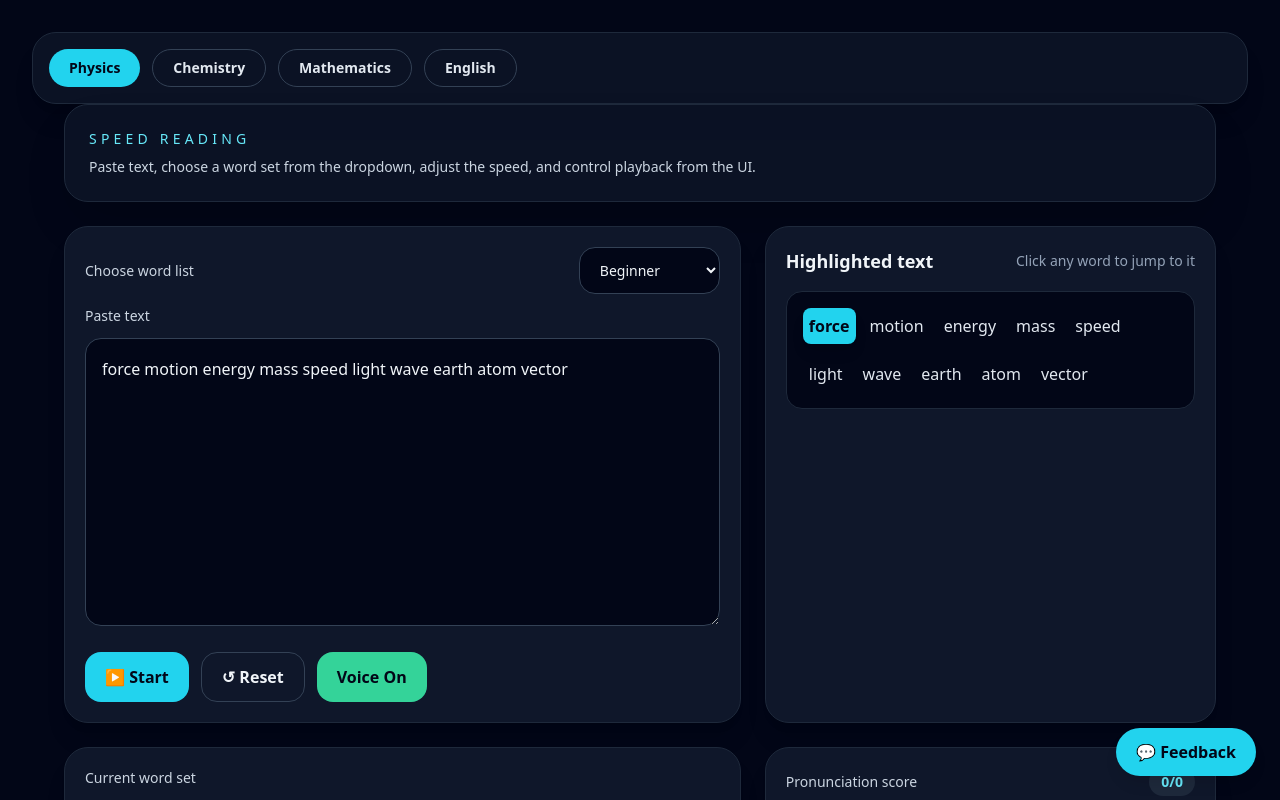
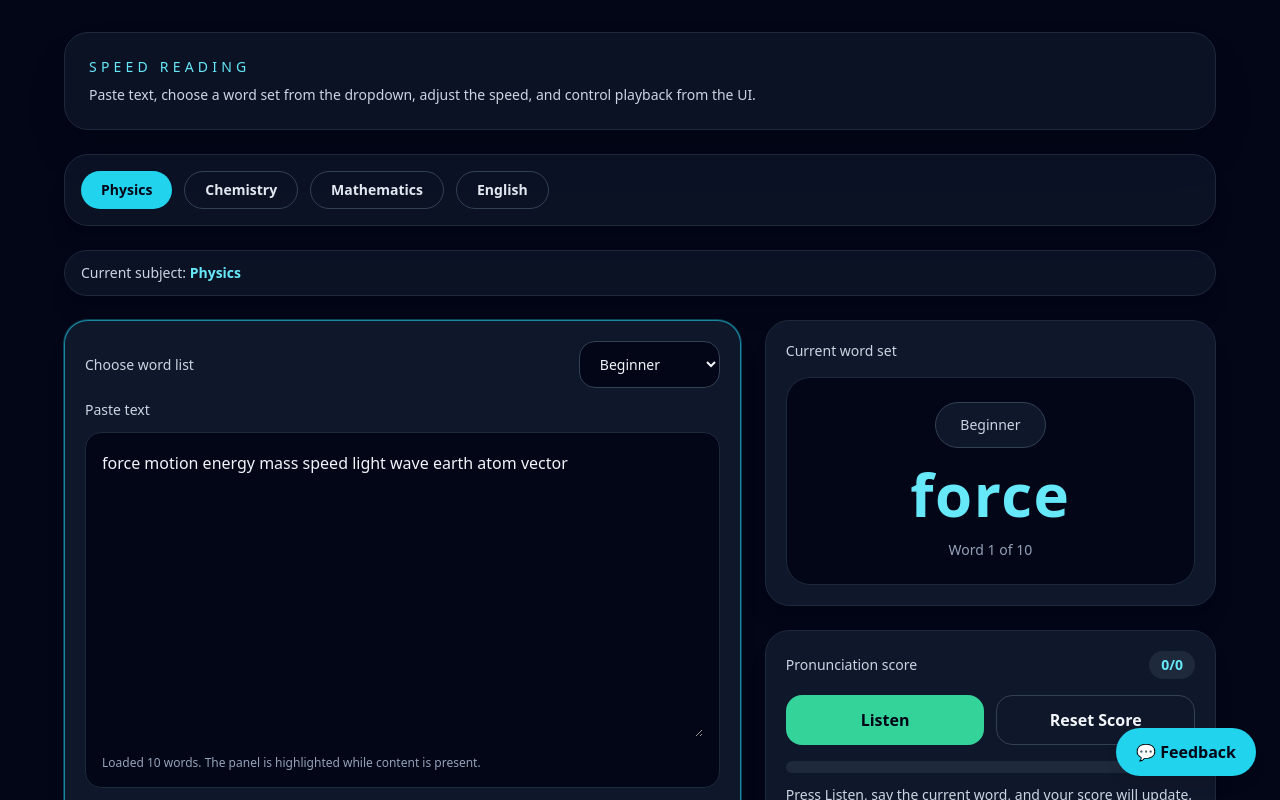
Before and after one commit to pariwesh-projects/speed-reading-app-v1, a React (Vite) app: page / in a window 1280 px wide. Shown: the top 800 px of the page. Built offline with nearby package versions, Linux system fonts and the light colour scheme.

Commit message:
feat: highlight paste panel and remove highlighted text section

```diff
--- a/src/App.jsx
+++ b/src/App.jsx
@@ -26,22 +26,10 @@ const FALLBACK_WORD_SETS = [
 ];
 
 const SUBJECTS = {
-  physics: {
-    file: "physics.json",
-    label: "Physics",
-  },
-  chemistry: {
-    file: "chemistry.json",
-    label: "Chemistry",
-  },
-  mathematics: {
-    file: "mathematics.json",
-    label: "Mathematics",
-  },
-  english: {
-    file: "english.json",
-    label: "English",
-  },
+  physics: { file: "physics.json", label: "Physics" },
+  chemistry: { file: "chemistry.json", label: "Chemistry" },
+  mathematics: { file: "mathematics.json", label: "Mathematics" },
+  english: { file: "english.json", label: "English" },
 };
 
 function tokenize(text) {
@@ -50,14 +38,12 @@ function tokenize(text) {
 
 function normalizeWordSetData(raw) {
   if (!raw || typeof raw !== "object") return [];
-
   if (Array.isArray(raw)) {
     return raw
       .map((item, index) => {
         if (typeof item === "string") {
           return { id: `${item}-${index}`, name: item, words: [item] };
         }
-
         if (item && typeof item === "object") {
           const words = Array.isArray(item.words) ? item.words.filter(Boolean) : [];
           return {
@@ -66,13 +52,11 @@ function normalizeWordSetData(raw) {
             words,
           };
         }
-
         return null;
       })
       .filter(Boolean)
       .filter((set) => set.words.length > 0);
   }
-
   return Object.entries(raw)
     .map(([key, value]) => ({
       id: key,
@@ -83,46 +67,39 @@ function normalizeWordSetData(raw) {
 }
 
 function formatTime(totalSeconds) {
-  const safeSeconds = Math.max(0, Math.floor(totalSeconds));
-  const minutes = String(Math.floor(safeSeconds / 60)).padStart(2, "0");
-  const seconds = String(safeSeconds % 60).padStart(2, "0");
+  const safe = Math.max(0, Math.floor(totalSeconds));
+  const minutes = String(Math.floor(safe / 60)).padStart(2, "0");
+  const seconds = String(safe % 60).padStart(2, "0");
   return `${minutes}:${seconds}`;
 }
 
 function playEndSound() {
   if (typeof window === "undefined") return;
-
   const AudioContextCtor = window.AudioContext || window.webkitAudioContext;
   if (!AudioContextCtor) return;
-
   try {
     const ctx = new AudioContextCtor();
     const now = ctx.currentTime;
-
-    const beep = (startOffset, frequency) => {
+    const beep = (offset, frequency) => {
       const oscillator = ctx.createOscillator();
       const gain = ctx.createGain();
-
       oscillator.type = "sine";
-      oscillator.frequency.setValueAtTime(frequency, now + startOffset);
-      gain.gain.setValueAtTime(0.0001, now + startOffset);
-      gain.gain.exponentialRampToValueAtTime(0.18, now + startOffset + 0.02);
-      gain.gain.exponentialRampToValueAtTime(0.0001, now + startOffset + 0.18);
-
+      oscillator.frequency.setValueAtTime(frequency, now + offset);
+      gain.gain.setValueAtTime(0.0001, now + offset);
+      gain.gain.exponentialRampToValueAtTime(0.18, now + offset + 0.02);
+      gain.gain.exponentialRampToValueAtTime(0.0001, now + offset + 0.18);
       oscillator.connect(gain);
       gain.connect(ctx.destination);
-      oscillator.start(now + startOffset);
-      oscillator.stop(now + startOffset + 0.2);
+      oscillator.start(now + offset);
+      oscillator.stop(now + offset + 0.2);
     };
-
     beep(0, 880);
     beep(0.22, 660);
-
     setTimeout(() => {
       ctx.close().catch(() => {});
     }, 800);
   } catch {
-    // Ignore audio failures silently.
+    // ignore
   }
 }
 
@@ -146,7 +123,9 @@ export default function SpeedReadingApp() {
   const [isListening, setIsListening] = useState(false);
   const [speechSupported, setSpeechSupported] = useState(true);
   const [lastSpokenText, setLastSpokenText] = useState("");
-  const [pronunciationFeedback, setPronunciationFeedback] = useState("Press Listen, say the current word, and your score will update.");
+  const [pronunciationFeedback, setPronunciationFeedback] = useState(
+    "Press Listen, say the current word, and your score will update."
+  );
   const [score, setScore] = useState({ correct: 0, attempts: 0 });
 
   const timerRef = useRef(null);
@@ -161,6 +140,7 @@ export default function SpeedReadingApp() {
   const progress = words.length ? Math.min(100, Math.round(((currentIndex + 1) / words.length) * 100)) : 0;
   const activeSubjectLabel = SUBJECTS[activeSubject]?.label || "Subject";
   const scorePercent = score.attempts ? Math.round((score.correct / score.attempts) * 100) : 0;
+  const hasText = inputText.trim().length > 0 || words.length > 0;
 
   useEffect(() => {
     let cancelled = false;
@@ -171,14 +151,8 @@ export default function SpeedReadingApp() {
 
       setSubjectLoading(true);
       try {
-        const response = await fetch(`${import.meta.env.BASE_URL}${subject.file}`, {
-          cache: "no-store",
-        });
-
-        if (!response.ok) {
-          throw new Error(`Unable to load ${subject.file}`);
-        }
-
+        const response = await fetch(`${import.meta.env.BASE_URL}${subject.file}`, { cache: "no-store" });
+        if (!response.ok) throw new Error(`Unable to load ${subject.file}`);
         const data = await response.json();
         const parsed = normalizeWordSetData(data);
 
@@ -203,9 +177,7 @@ export default function SpeedReadingApp() {
           setCurrentIndex(0);
         }
       } finally {
-        if (!cancelled) {
-          setSubjectLoading(false);
-        }
+        if (!cancelled) setSubjectLoading(false);
       }
     }
 
@@ -217,7 +189,6 @@ export default function SpeedReadingApp() {
 
   useEffect(() => {
     if (!isRunning || words.length === 0) return;
-
     timerRef.current = setInterval(() => {
       setCurrentIndex((prev) => {
         if (prev >= words.length - 1) {
@@ -229,7 +200,6 @@ export default function SpeedReadingApp() {
         return prev + 1;
       });
     }, intervalMs);
-
     return () => {
       if (timerRef.current) {
         clearInterval(timerRef.current);
@@ -282,14 +252,11 @@ export default function SpeedReadingApp() {
   }, [timerRunning]);
 
   useEffect(() => {
-    if (!timerRunning) {
-      setRemainingSeconds(timerMinutes * 60);
-    }
+    if (!timerRunning) setRemainingSeconds(timerMinutes * 60);
   }, [timerMinutes, timerRunning]);
 
   useEffect(() => {
     setSpeechSupported(isSpeechRecognitionSupported());
-
     return () => {
       speechRecognizerRef.current?.stop();
     };
@@ -324,7 +291,6 @@ export default function SpeedReadingApp() {
 
   const prepareWordsFromInput = () => {
     if (words.length > 0) return words;
-
     const parsedWords = tokenize(inputText);
     setWords(parsedWords);
     wordsRef.current = parsedWords;
@@ -339,14 +305,9 @@ export default function SpeedReadingApp() {
       stopReadingInterval();
       return;
     }
-
     const parsedWords = prepareWordsFromInput();
     if (parsedWords.length === 0) return;
-
-    if (currentIndex >= parsedWords.length) {
-      setCurrentIndex(0);
-    }
-
+    if (currentIndex >= parsedWords.length) setCurrentIndex(0);
     setIsRunning(true);
   };
 
@@ -367,7 +328,6 @@ export default function SpeedReadingApp() {
   const loadSelectedWordSet = (setId) => {
     const selected = wordSets.find((item) => item.id === setId);
     if (!selected) return;
-
     setSelectedWordSet(setId);
     setInputText(selected.words.join(" "));
     setWords(selected.words);
@@ -404,11 +364,7 @@ export default function SpeedReadingApp() {
       }
       return;
     }
-
-    if (remainingSeconds <= 0) {
-      setRemainingSeconds(timerMinutes * 60);
-    }
-
+    if (remainingSeconds <= 0) setRemainingSeconds(timerMinutes * 60);
     setTimerDone(false);
     setTimerRunning(true);
   };
@@ -457,10 +413,7 @@ export default function SpeedReadingApp() {
         const matched = alternatives.some((item) => isPronunciationMatch(item.transcript, targetWord));
 
         setLastSpokenText(spokenText || "No speech detected");
-        setScore((prev) => ({
-          correct: prev.correct + (matched ? 1 : 0),
-          attempts: prev.attempts + 1,
-        }));
+        setScore((prev) => ({ correct: prev.correct + (matched ? 1 : 0), attempts: prev.attempts + 1 }));
 
         if (matched) {
           setPronunciationFeedback(`Correct: ${targetWord}`);
@@ -497,8 +450,6 @@ export default function SpeedReadingApp() {
 
   return (
     <div className="min-h-screen bg-slate-950 text-slate-100 p-4 md:p-8">
-        <SubjectNavigation activeSubject={activeSubject} setActiveSubject={setActiveSubject} />
-
       <div className="mx-auto max-w-6xl space-y-6">
         <header className="rounded-3xl border border-slate-800 bg-slate-900/70 p-6 shadow-2xl shadow-black/20">
           <p className="text-sm uppercase tracking-[0.3em] text-cyan-300">Speed Reading</p>
@@ -506,8 +457,20 @@ export default function SpeedReadingApp() {
             Paste text, choose a word set from the dropdown, adjust the speed, and control playback from the UI.
           </p>
         </header>
+
+        <SubjectNavigation activeSubject={activeSubject} setActiveSubject={setActiveSubject} />
+
+        <div className="rounded-3xl border border-slate-800 bg-slate-900/70 px-4 py-3 text-sm text-slate-300 shadow-xl">
+          Current subject: <span className="font-semibold text-cyan-300">{activeSubjectLabel}</span>
+          {subjectLoading ? <span className="ml-2 text-slate-400">Loading content…</span> : null}
+        </div>
+
         <div className="grid gap-6 lg:grid-cols-[1.2fr_0.8fr]">
-          <section className="rounded-3xl border border-slate-800 bg-slate-900 p-5 shadow-xl">
+          <section
+            className={`rounded-3xl border p-5 shadow-xl transition ${
+              hasText ? "border-cyan-400/60 bg-slate-900 ring-1 ring-cyan-400/30" : "border-slate-800 bg-slate-900"
+            }`}
+          >
             <div className="mb-3 flex items-center justify-between gap-3 flex-wrap">
               <label className="block text-sm font-medium text-slate-300">Choose word list</label>
               <select
@@ -524,12 +487,19 @@ export default function SpeedReadingApp() {
             </div>
 
             <label className="mb-3 block text-sm font-medium text-slate-300">Paste text</label>
+            <div className="rounded-2xl border border-slate-800 bg-slate-950 p-4 transition focus-within:border-cyan-400 focus-within:ring-2 focus-within:ring-cyan-400/30">
               <textarea
                 value={inputText}
                 onChange={(e) => setInputText(e.target.value)}
                 placeholder="Paste your article, notes, or paragraph here..."
-              className="h-72 w-full rounded-2xl border border-slate-700 bg-slate-950 p-4 text-base leading-7 text-slate-100 outline-none placeholder:text-slate-500 focus:border-cyan-400"
+                className="h-72 w-full rounded-2xl border-0 bg-transparent p-0 text-base leading-7 text-slate-100 outline-none placeholder:text-slate-500"
               />
+              <p className="mt-3 text-xs text-slate-400">
+                {words.length > 0
+                  ? `Loaded ${words.length} words. The panel is highlighted while content is present.`
+                  : "Paste or load text to highlight this panel."}
+              </p>
+            </div>
 
             <div className="mt-5 flex flex-wrap gap-3">
               <button
@@ -561,41 +531,7 @@ export default function SpeedReadingApp() {
             </div>
           </section>
 
-          <section className="rounded-3xl border border-slate-800 bg-slate-900 p-5 shadow-xl">
-            <div className="flex items-center justify-between gap-4 flex-wrap">
-              <h2 className="text-lg font-semibold text-slate-100">Highlighted text</h2>
-              <p className="text-sm text-slate-400">Click any word to jump to it</p>
-            </div>
-            <div className="mt-4 max-h-[26rem] overflow-auto rounded-2xl border border-slate-800 bg-slate-950 p-4 leading-8 text-base">
-              {words.length === 0 ? (
-                <p className="text-slate-500">Your pasted text will appear here with the current word highlighted.</p>
-              ) : (
-                <div className="flex flex-wrap gap-x-2 gap-y-3">
-                  {words.map((word, index) => {
-                    const active = index === currentIndex;
-                    const done = index < currentIndex;
-                    return (
-                      <button
-                        key={`${word}-${index}`}
-                        onClick={() => jumpToWord(index)}
-                        className={`rounded-lg px-1.5 py-0.5 transition focus:outline-none focus:ring-2 focus:ring-cyan-400 ${
-                          active
-                            ? "bg-cyan-400 text-slate-950 font-bold shadow-lg"
-                            : done
-                            ? "text-slate-400 hover:bg-slate-800"
-                            : "text-slate-200 hover:bg-slate-800"
-                        }`}
-                        title="Jump to this word"
-                      >
-                        {word}
-                      </button>
-                    );
-                  })}
-                </div>
-              )}
-            </div>
-          </section>
-
+          <aside className="space-y-6">
             <section className="rounded-3xl border border-slate-800 bg-slate-900 p-5 shadow-xl">
               <p className="text-sm font-medium text-slate-300">Current word set</p>
               <div className="mt-4 flex min-h-44 items-center justify-center rounded-3xl border border-slate-800 bg-slate-950 p-6 text-center">
@@ -605,7 +541,7 @@ export default function SpeedReadingApp() {
                       {currentWordSetName}
                     </div>
                   </div>
-                <p className="text-4xl md:text-6xl font-bold tracking-wide text-cyan-300">{currentWord}</p>
+                  <p className="text-4xl font-bold tracking-wide text-cyan-300 md:text-6xl">{currentWord}</p>
                   <p className="mt-3 text-sm text-slate-400">
                     Word {words.length === 0 ? 0 : currentIndex + 1} of {words.length || 0}
                   </p>
@@ -613,7 +549,6 @@ export default function SpeedReadingApp() {
               </div>
             </section>
 
-          <aside className="space-y-6">
             <section className="rounded-3xl border border-slate-800 bg-slate-900 p-5 shadow-xl">
               <div className="flex items-center justify-between gap-4">
                 <p className="text-sm font-medium text-slate-300">Pronunciation score</p>
@@ -689,9 +624,7 @@ export default function SpeedReadingApp() {
                   onChange={(e) => {
                     const next = Math.max(1, Number(e.target.value) || 1);
                     setTimerMinutes(next);
-                    if (!timerRunning) {
-                      setRemainingSeconds(next * 60);
-                    }
+                    if (!timerRunning) setRemainingSeconds(next * 60);
                   }}
                   className="w-full rounded-2xl border border-slate-700 bg-slate-950 px-4 py-3 text-sm text-slate-100 outline-none focus:border-cyan-400"
                 />
@@ -715,11 +648,11 @@ export default function SpeedReadingApp() {
               <p className="text-sm font-medium text-slate-300">Status</p>
               <div className="mt-3 rounded-2xl bg-slate-950 p-4 text-sm text-slate-300">
                 {isRunning
-                  ? "Reading in progress. Click Pause, Reset, or click any word below to jump there."
+                  ? "Reading in progress. Click Pause, Reset, or adjust the speed as needed."
                   : words.length > 0
                   ? currentIndex >= words.length - 1
-                    ? "Reading completed. Click any word below or press Start to begin again."
-                    : "Paused. Click any word below to jump, then press Start to continue."
+                    ? "Reading completed. Press Start to begin again."
+                    : "Paused. Adjust the text and press Start to continue."
                   : "Choose a word list or paste text, then press Start."}
               </div>
             </section>
```
Lines whose indentation alone changed are shown as unchanged.
